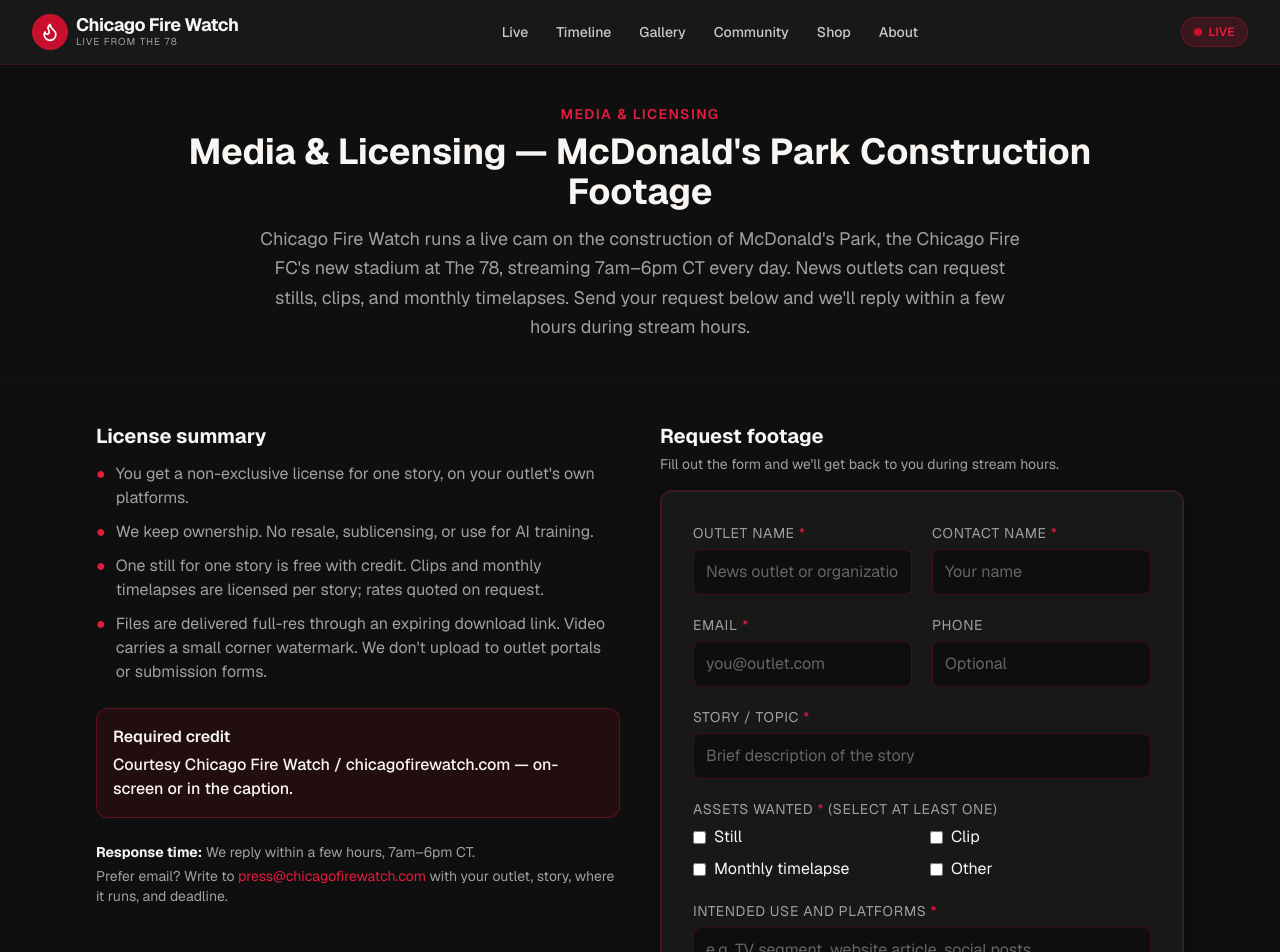
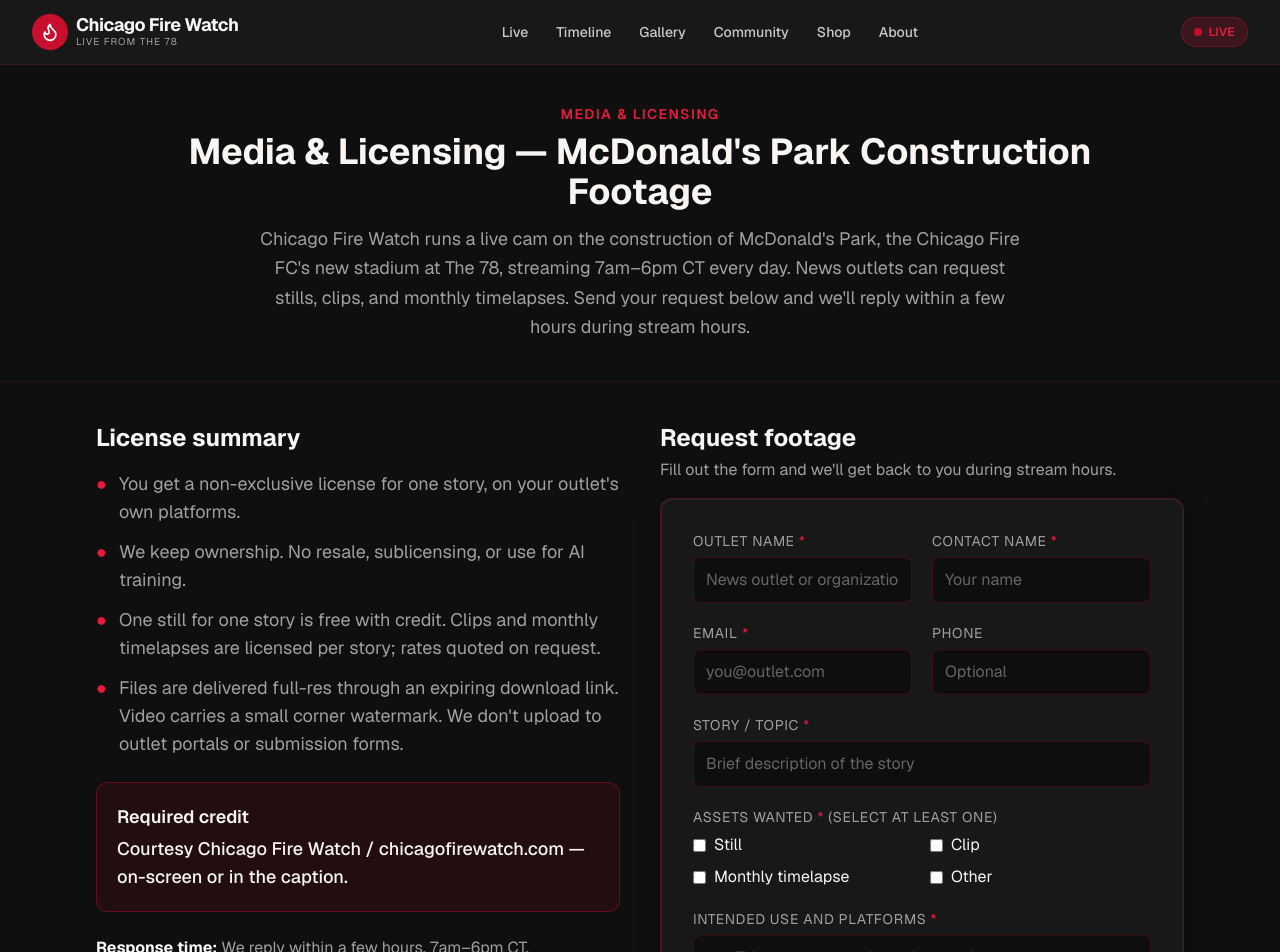
Before and after one commit to aruntikoo/chicagofirewatch, a Next.js app: page /media in a window 1280 px wide. Shown: the top 952 px of the page. Built offline with nearby package versions, Linux system fonts and the light colour scheme.

Commit message:
Further increase body text size on /media license section

```diff
--- a/src/app/media/page.tsx
+++ b/src/app/media/page.tsx
@@ -41,7 +41,7 @@
             <h1 className="text-2xl sm:text-3xl md:text-4xl font-bold text-warm-white mb-3">
               Media & Licensing — McDonald's Park Construction Footage
             </h1>
-            <p className="text-muted text-base sm:text-lg leading-relaxed max-w-3xl mx-auto">
+            <p className="text-muted text-lg leading-relaxed max-w-3xl mx-auto">
               Chicago Fire Watch runs a live cam on the construction of McDonald's Park, the Chicago Fire FC's new stadium at The 78, streaming 7am–6pm CT every day. News outlets can request stills, clips, and monthly timelapses. Send your request below and we'll reply within a few hours during stream hours.
             </p>
           </div>
@@ -54,35 +54,35 @@
               {/* Left: license summary */}
               <div className="space-y-6">
                 <div>
-                  <h2 className="text-xl font-bold text-warm-white mb-3">License summary</h2>
-                  <ul className="space-y-2.5 text-muted text-base">
-                    <li className="flex gap-2.5">
+                  <h2 className="text-2xl font-bold text-warm-white mb-4">License summary</h2>
+                  <ul className="space-y-3 text-muted text-lg">
+                    <li className="flex gap-3">
                       <span className="text-fire-red-light shrink-0">●</span>
                       <span>You get a non-exclusive license for one story, on your outlet's own platforms.</span>
                     </li>
-                    <li className="flex gap-2.5">
+                    <li className="flex gap-3">
                       <span className="text-fire-red-light shrink-0">●</span>
                       <span>We keep ownership. No resale, sublicensing, or use for AI training.</span>
                     </li>
-                    <li className="flex gap-2.5">
+                    <li className="flex gap-3">
                       <span className="text-fire-red-light shrink-0">●</span>
                       <span>One still for one story is free with credit. Clips and monthly timelapses are licensed per story; rates quoted on request.</span>
                     </li>
-                    <li className="flex gap-2.5">
+                    <li className="flex gap-3">
                       <span className="text-fire-red-light shrink-0">●</span>
                       <span>Files are delivered full-res through an expiring download link. Video carries a small corner watermark. We don't upload to outlet portals or submission forms.</span>
                     </li>
                   </ul>
                 </div>
 
-                <div className="rounded-xl border border-fire-red/40 bg-fire-red/10 p-4">
-                  <h3 className="text-base font-semibold text-warm-white mb-1">Required credit</h3>
-                  <p className="text-warm-white text-base font-medium">
+                <div className="rounded-xl border border-fire-red/40 bg-fire-red/10 p-5">
+                  <h3 className="text-lg font-semibold text-warm-white mb-1">Required credit</h3>
+                  <p className="text-warm-white text-lg font-medium">
                     Courtesy Chicago Fire Watch / chicagofirewatch.com — on-screen or in the caption.
                   </p>
                 </div>
 
-                <div className="text-sm text-muted space-y-1">
+                <div className="text-base text-muted space-y-1.5">
                   <p>
                     <strong className="text-warm-white">Response time:</strong> We reply within a few hours, 7am–6pm CT.
                   </p>
@@ -98,10 +98,10 @@
 
               {/* Right: form */}
               <div>
-                <h2 className="text-xl font-bold text-warm-white mb-1 text-center lg:text-left">
+                <h2 className="text-2xl font-bold text-warm-white mb-1 text-center lg:text-left">
                   Request footage
                 </h2>
-                <p className="text-muted text-sm text-center lg:text-left mb-4">
+                <p className="text-muted text-base text-center lg:text-left mb-4">
                   Fill out the form and we'll get back to you during stream hours.
                 </p>
                 <MediaRequestForm />
@@ -111,7 +111,7 @@
         </section>
 
         <section className="py-6 text-center">
-          <Link href="/" className="text-sm text-fire-red-light hover:underline">
+          <Link href="/" className="text-base text-fire-red-light hover:underline">
             ← Back to the live cam
           </Link>
         </section>
```
